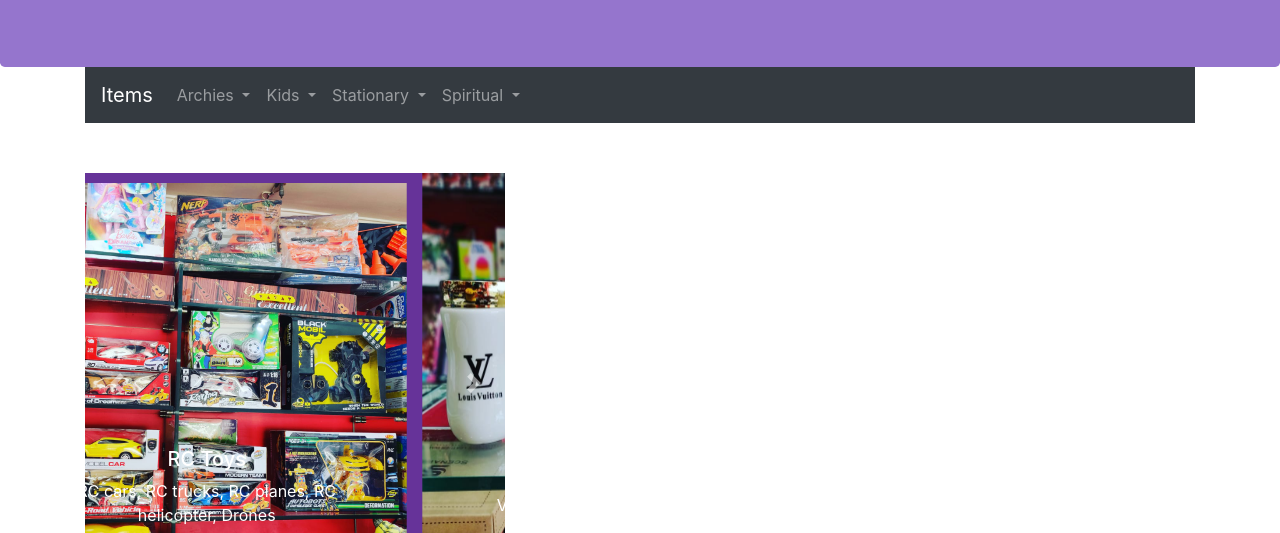
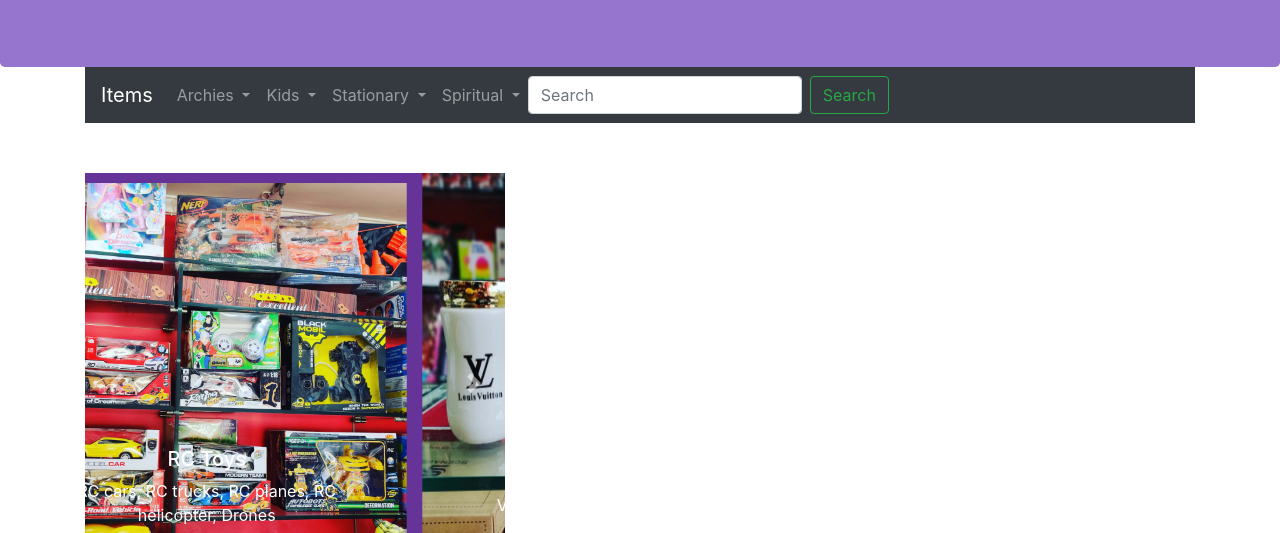
Before and after one commit to GuruKripa02/GuruKripa02.github.io, a website: page index.html in a window 1280 px wide. Shown: the part 267-800 px from the top of the page. Drawn offline with Linux system fonts and the light colour scheme.

Commit message:
Update index.html

```diff
--- a/index.html
+++ b/index.html
@@ -55,7 +55,7 @@
 
    <div class="container">
 
-    <nav class="navbar navbar-expand-lg navbar-dark bg-dark">
+    <nav class="navbar navbar-expand-lg navbar-dark bg-dark justify-content-between">
         <a class="navbar-brand" href="#">Items</a>
         <button class="navbar-toggler" type="button" data-toggle="collapse" data-target="#navbarNavDropdown" aria-controls="navbarNavDropdown" aria-expanded="false" aria-label="Toggle navigation">
           <span class="navbar-toggler-icon"></span>
@@ -104,7 +104,12 @@
                 </div>
               </li>
             </ul>
-        </div>
+            <form class="form-inline my-2 my-lg-0">
+              <input class="form-control mr-sm-2" type="search" placeholder="Search" aria-label="Search">
+              <button class="btn btn-outline-success my-2 my-sm-0" type="submit">Search</button>
+            </form>
+          </div>
+
       </nav>
 
 
```
